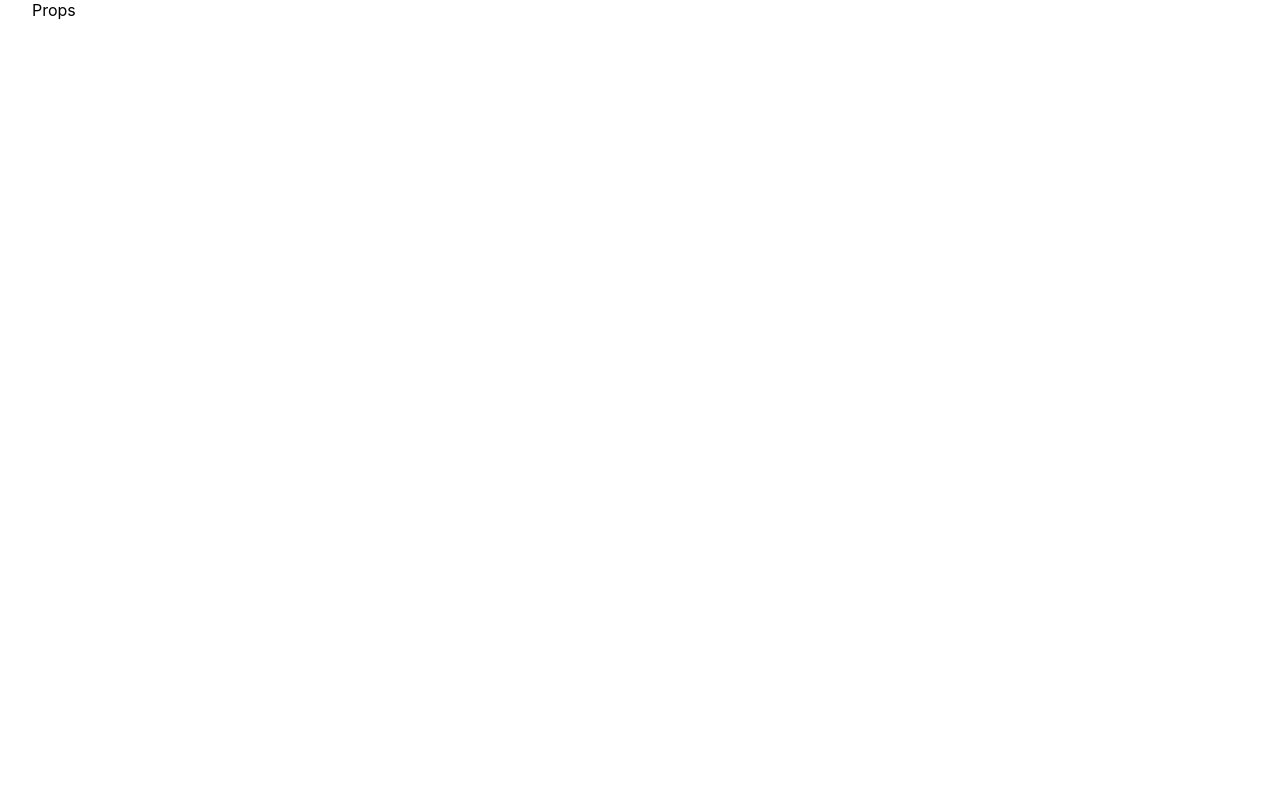
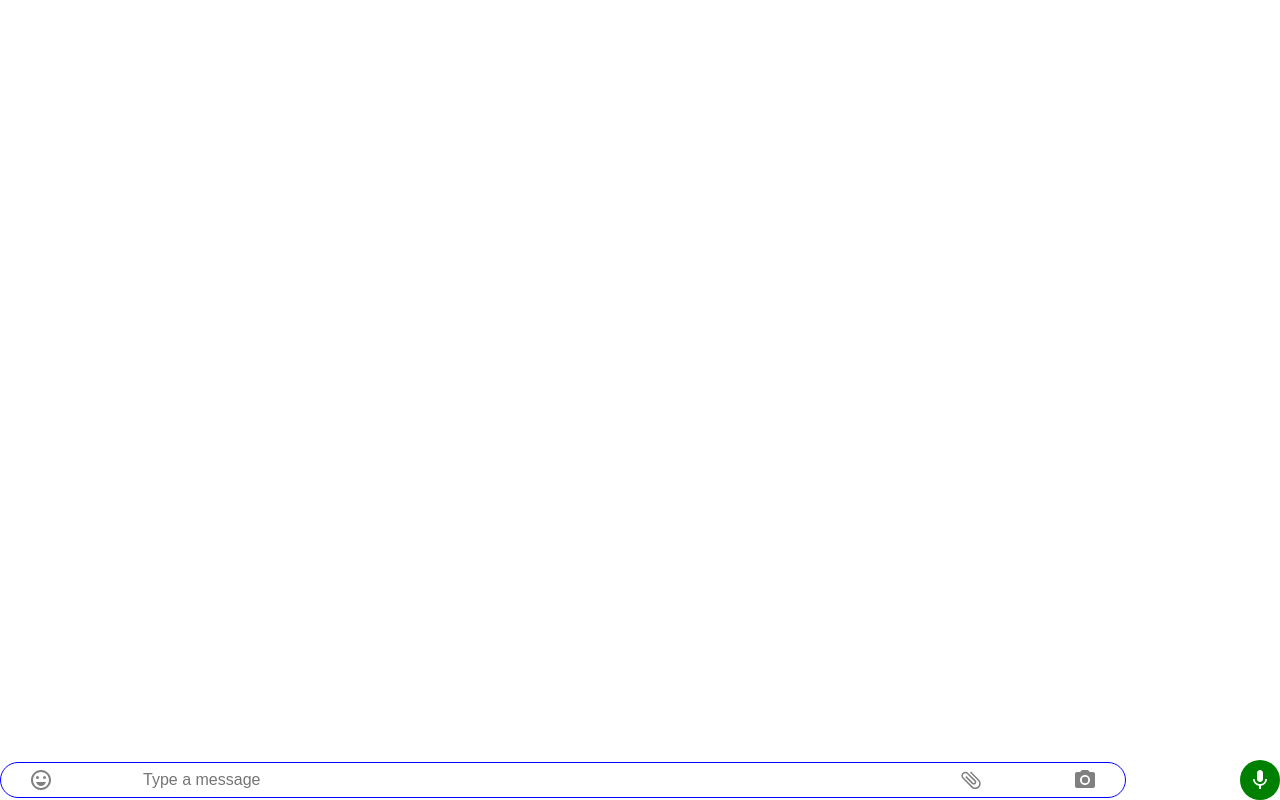
Before and after one commit to shardul-b/Whatsapp-clone, a React (Create React App) app: page /mainchat/0 in a window 1280 px wide. Built offline with nearby package versions, Linux system fonts and the light colour scheme.

Commit message:
started mainChatComponent

```diff
--- a/src/App.js
+++ b/src/App.js
@@ -10,6 +10,7 @@ import './StyleSheets/largeProfile.css';
 import './StyleSheets/home.css';
 import './StyleSheets/status.css';
 import './StyleSheets/calls.css';
+import './StyleSheets/mainChat.css';
 function App(){
 	return (
 		<BrowserRouter>
--- /dev/null
+++ b/src/StyleSheets/mainChat.css
@@ -0,0 +1,28 @@
+/*Input box and icons*/
+.bottom-wrapper{
+	/*border:1px solid red;*/
+	position: fixed;
+	width:100%;
+	bottom:0;
+}
+.input-box-container{
+	border:1px solid blue;
+	border-radius:50px;
+	width:88%;
+}
+.message-box{
+	width:68%;
+	border:0;
+	/*border:1px solid red;*/
+	padding:0.5em 0;
+}
+/*Mic*/
+.voice-wrapper{
+	display: flex;
+	align-items: center;
+	justify-content: center;
+	background-color: green;
+	width:2.5em;
+	height:2.5em;
+	border-radius: 50%;
+}
--- a/src/components/MainChatComponent.js
+++ b/src/components/MainChatComponent.js
@@ -1,9 +1,26 @@
 import React from 'react';
+import {EmojiEmotionsOutlined,AttachFileOutlined,PhotoCamera,Mic} from '@material-ui/icons';
 function MainChatComponent(Props){
 	return(
-		<div className='container'>
+		<div className='chat-profile-section'>
+			<div className='chat-profile-top'>
 
-			Props
+			</div>
+			<div className='messages-section'>
+				<div className='bottom-wrapper flex-space'>
+					<div className='input-box-container'>
+						<div className='container flex-space'>
+							<EmojiEmotionsOutlined style={{color:'gray'}}/>
+							<input type="text" placeholder='Type a message' className='message-box'/>
+							<AttachFileOutlined style={{color:'gray', transform:'rotate(-45deg)'}}/>
+							<PhotoCamera style={{color:'gray'}}/>
+						</div>
+					</div>
+					<div className='voice-wrapper'>
+						<Mic style={{color:'#FFF'}}/>
+					</div>
+				</div>
+			</div>
 		</div>
 	);
 }
--- a/src/components/MainComponent.js
+++ b/src/components/MainComponent.js
@@ -16,6 +16,11 @@ const ChatComponent=()=>{
 			<Top/>
 			<Chats ChatDetails={CHATS}/>
 		</div>
+	);
+}
+const MainChatComponent=({match})=>{
+	return(
+		<MainChat ChatDetails={CHATS.filter((profile)=>profile.id===parseInt(match.params.profileId, 10))[0]}/>
 	);
 }
 const StatusComponent=()=>{
@@ -46,7 +51,6 @@ const SmallProfileBox=({match})=>{
 const LargeProfileBox=({match})=>{
 	return(
 		<LargeProfile profile={CHATS.filter((profile)=>profile.id===parseInt(match.params.profileId, 10))[0]}/>
-
 	);
 }
 const ProfileComponent=({match})=>{
@@ -65,7 +69,7 @@ function MainComponent(){
 				<Route path='/call' component={CallComponent}/>
 				<Route path='/smallprofile/:profileId' component={SmallProfileBox}/>
 				<Route path='/largeprofile/:profileId' component={LargeProfileBox}/>
-              	<Route path='/mainchat/:chatId' component={()=><MainChat messages={CHATS}/>}/>
+              	<Route path='/mainchat/:profileId' component={MainChatComponent}/>
               	<Route path='/profile/:profileId' component={ProfileComponent}/>
 				<Redirect to='/chats' compopnent={ChatComponent}/>
 			</Switch>
```
